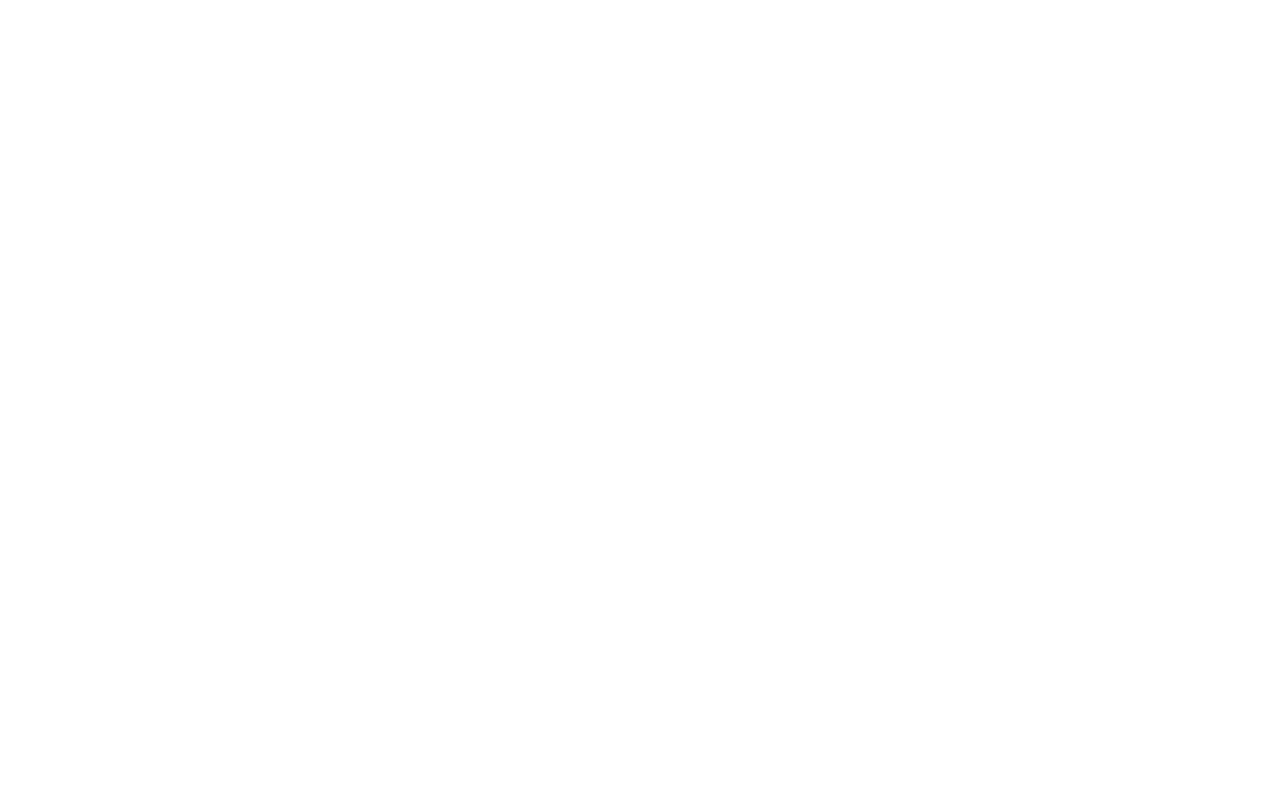
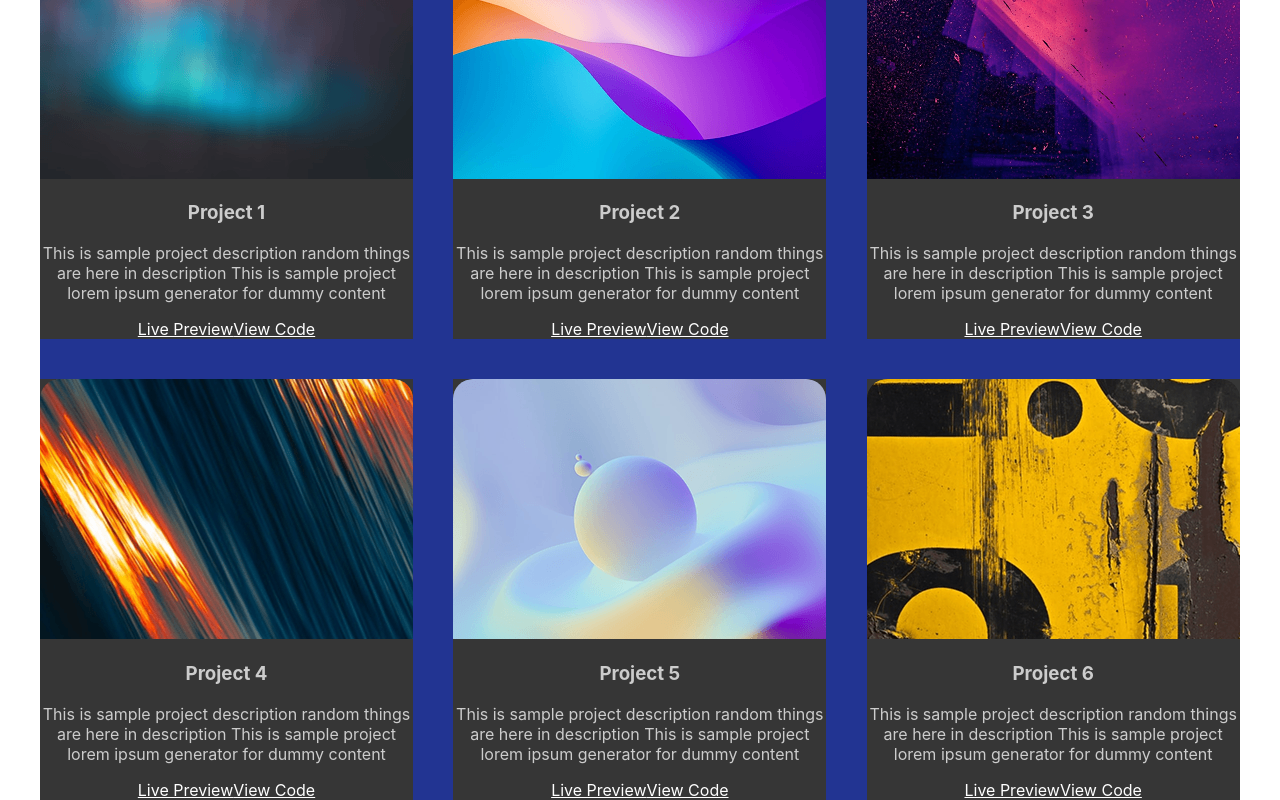
Before and after one commit to Galkevich-Natalia/my-portfolio, a React (Vite) app: page / in a window 1280 px wide. Shown: the part 1914-2714 px from the top of the page. Before the commit the page ends 1744 px from the top, so only its background shows below. Built offline with nearby package versions, Linux system fonts and the light colour scheme.

Commit message:
created Projects section structure

```diff
--- a/src/App.tsx
+++ b/src/App.tsx
@@ -1,6 +1,7 @@
 import "./App.css";
 import { Header } from "./layout/header/Header";
 import { Main } from "./layout/sections/main/Main";
+import { Projects } from "./layout/sections/projects/Projects";
 import { Skills } from "./layout/sections/skills/Skills";
 
 function App() {
@@ -9,6 +10,7 @@
       <Header />
       <Main />
       <Skills />
+      <Projects />
     </div>
   );
 }
--- a/src/index.css
+++ b/src/index.css
@@ -1,8 +1,8 @@
 body {
-  /* max-width: 1200px;
-  margin: 0 auto; */
+  max-width: 1200px;
+  margin: 0 auto;
 
-  margin: 0;
+  /* margin: 0; */
   font-family:
     -apple-system, BlinkMacSystemFont, "Segoe UI", "Roboto", "Oxygen", "Ubuntu",
     "Cantarell", "Fira Sans", "Droid Sans", "Helvetica Neue", sans-serif;
--- /dev/null
+++ b/src/layout/sections/projects/Projects.tsx
@@ -0,0 +1,81 @@
+import styled from "styled-components";
+import { SectionComTitle } from "../../../components/sectionComTitle/SectionComTitle";
+import { FlexWrapper } from "../../../components/FlexWrapper";
+import { Project } from "./project/Project";
+
+import project1Img from "./../../../assets/images/project_1.webp";
+import project2Img from "./../../../assets/images/project_2.webp";
+import project3Img from "./../../../assets/images/project_3.webp";
+import project4Img from "./../../../assets/images/project_4.webp";
+import project5Img from "./../../../assets/images/project_5.webp";
+import project6Img from "./../../../assets/images/project_6.webp";
+
+export const Projects = () => {
+  return (
+    <StyledProjects>
+      <SectionComTitle
+        title={"Projects"}
+        subtitle={"Things I’ve built so far"}
+      />
+      <FlexWrapper
+        display={"grid"}
+        gridTemplateColumns={"repeat(3, 1fr)"}
+        gridTemplateRows={"repeat(2, 1fr)"}
+        gap={"40px"}
+      >
+        <Project
+          src={project1Img}
+          title={"Project 1"}
+          text={
+            "This is sample project description random things are here in description This is sample project lorem ipsum generator for dummy content"
+          }
+        />
+
+        <Project
+          src={project2Img}
+          title={"Project 2"}
+          text={
+            "This is sample project description random things are here in description This is sample project lorem ipsum generator for dummy content"
+          }
+        />
+
+        <Project
+          src={project3Img}
+          title={"Project 3"}
+          text={
+            "This is sample project description random things are here in description This is sample project lorem ipsum generator for dummy content"
+          }
+        />
+
+        <Project
+          src={project4Img}
+          title={"Project 4"}
+          text={
+            "This is sample project description random things are here in description This is sample project lorem ipsum generator for dummy content"
+          }
+        />
+
+        <Project
+          src={project5Img}
+          title={"Project 5"}
+          text={
+            "This is sample project description random things are here in description This is sample project lorem ipsum generator for dummy content"
+          }
+        />
+
+        <Project
+          src={project6Img}
+          title={"Project 6"}
+          text={
+            "This is sample project description random things are here in description This is sample project lorem ipsum generator for dummy content"
+          }
+        />
+      </FlexWrapper>
+    </StyledProjects>
+  );
+};
+
+const StyledProjects = styled.section`
+  min-height: 100vh;
+  background-color: #223492;
+`;
--- /dev/null
+++ b/src/layout/sections/projects/project/Project.tsx
@@ -0,0 +1,45 @@
+import styled from "styled-components";
+
+type ProjectPropsType = {
+  title: string;
+  text: string;
+  src: string;
+};
+
+export const Project = (props: ProjectPropsType) => {
+  return (
+    <StyledProject>
+      <Image src={props.src} alt="" />
+      <Title>{props.title}</Title>
+      <Text>{props.text}</Text>
+      <Link href={"#"}>Live Preview</Link>
+      <Link href={"#"}>View Code</Link>
+    </StyledProject>
+  );
+};
+
+const StyledProject = styled.div`
+  background-color: #363636;
+  max-width: 373px;
+  width: 100%;
+  text-align: center;
+`;
+
+const Image = styled.img`
+  width: 100%;
+  height: 260px;
+  object-fit: cover;
+  border-radius: 20px 20px 0 0;
+`;
+
+const Title = styled.h3`
+  color: #ccc;
+`;
+
+const Text = styled.p`
+  color: #ccc;
+`;
+
+const Link = styled.a`
+  color: #fff;
+`;
```
